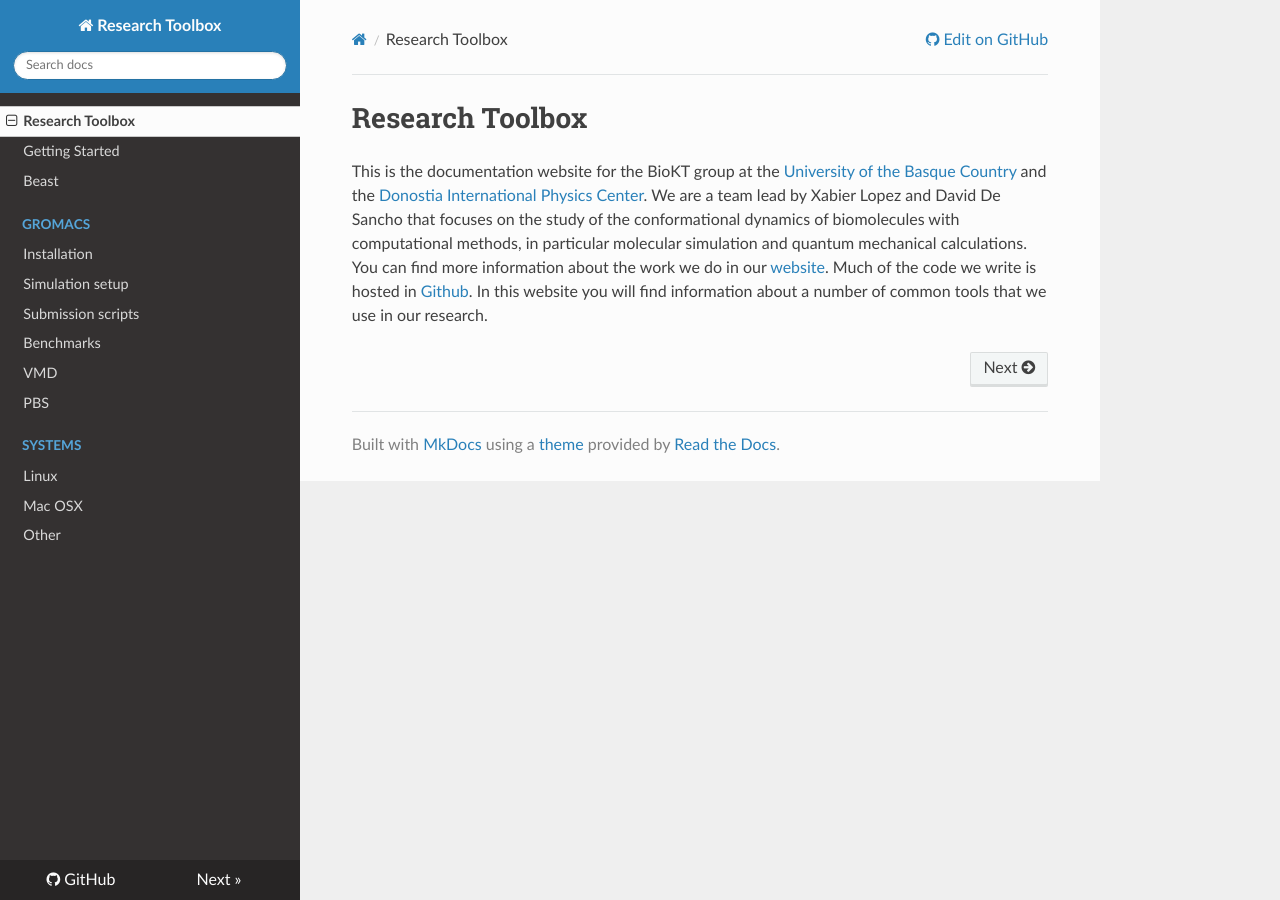
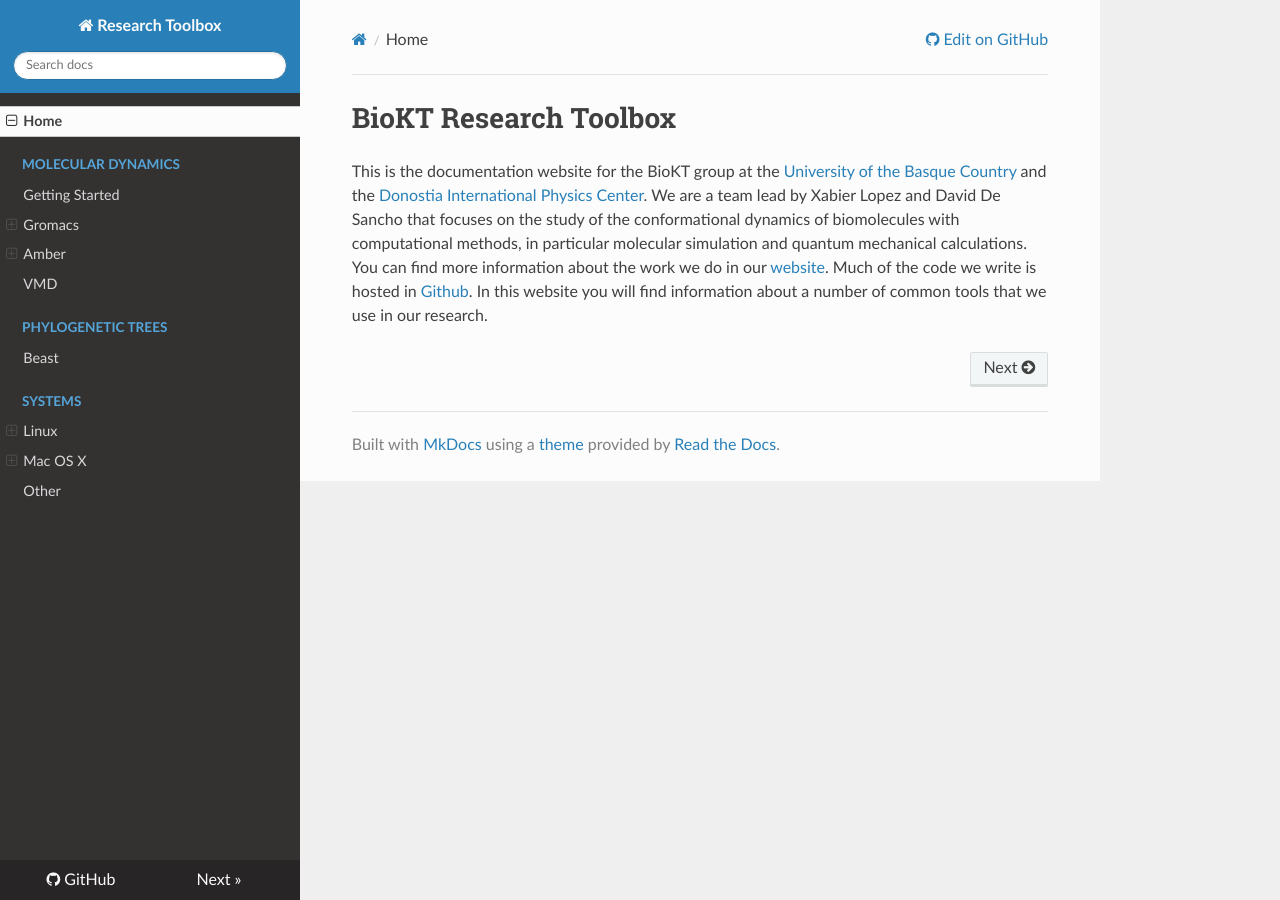
Before and after one commit to BioKT/ResDocs, an MkDocs documentation site: the page built from docs/index.md, in a window 1280 px wide. Built offline with MkDocs 1.6.1, drawn with Linux system fonts in a browser that asks for light colours; nearby versions of some CDN libraries.

Commit message:
reshuffles index for docs

```diff
--- a/docs/index.md
+++ b/docs/index.md
@@ -1,4 +1,4 @@
-# Research Toolbox
+# BioKT Research Toolbox
 This is the documentation website for the BioKT group at the
 [University of the Basque Country](https://www.ehu.eus) and
 the [Donostia International Physics Center](http://dipc.ehu.es).
--- a/mkdocs.yml
+++ b/mkdocs.yml
@@ -4,17 +4,23 @@ repo_url: https://github.com/BioKT/ResDocs
 use_directory_urls: False
 theme: readthedocs
 nav:
-    - 'index.md'
-    - Getting Started: 'Starting/guide.md'
+  - Home: 'index.md'
+  - 'Molecular Dynamics':
+    - 'Getting Started': 'Starting/guide.md'
+    - Gromacs:
+      - Installation: 'Gromacs/installation.md'
+      - Simulation setup: 'Gromacs/md_setup.md'
+      - Submission scripts: 'Gromacs/submission.md'
+      - Benchmarks: 'Gromacs/benchmarks.md'
+      - PBS scripts: 'PBS/documentation.md'
+    - Amber:
+      - Building molecules: 'Amber/peptide.md'
+    - 'VMD': 'VMD/tools.md'
+  - Phylogenetic trees:
     - Beast: 'Beast/installation.md'
-    - Gromacs:
-        - Installation: 'Gromacs/installation.md'
-        - Simulation setup: 'Gromacs/md_setup.md'
-        - Submission scripts: 'Gromacs/submission.md'
-        - Benchmarks: 'Gromacs/benchmarks.md'
-    - VMD: 'VMD/tools.md'
-    - PBS: 'PBS/documentation.md'
-    - Systems:
-        - 'Linux': 'Linux/admin.md'
-        - 'Mac OSX': 'MacOSX/hacks.md'
-    - Other: 'Other/other.md'
+  - Systems:
+      - Linux:
+        - 'Linux administration': 'Linux/admin.md'
+      - Mac OS X:
+        - 'Mac OS X hacks': 'MacOSX/hacks.md'
+  - Other: 'Other/other.md'
```
